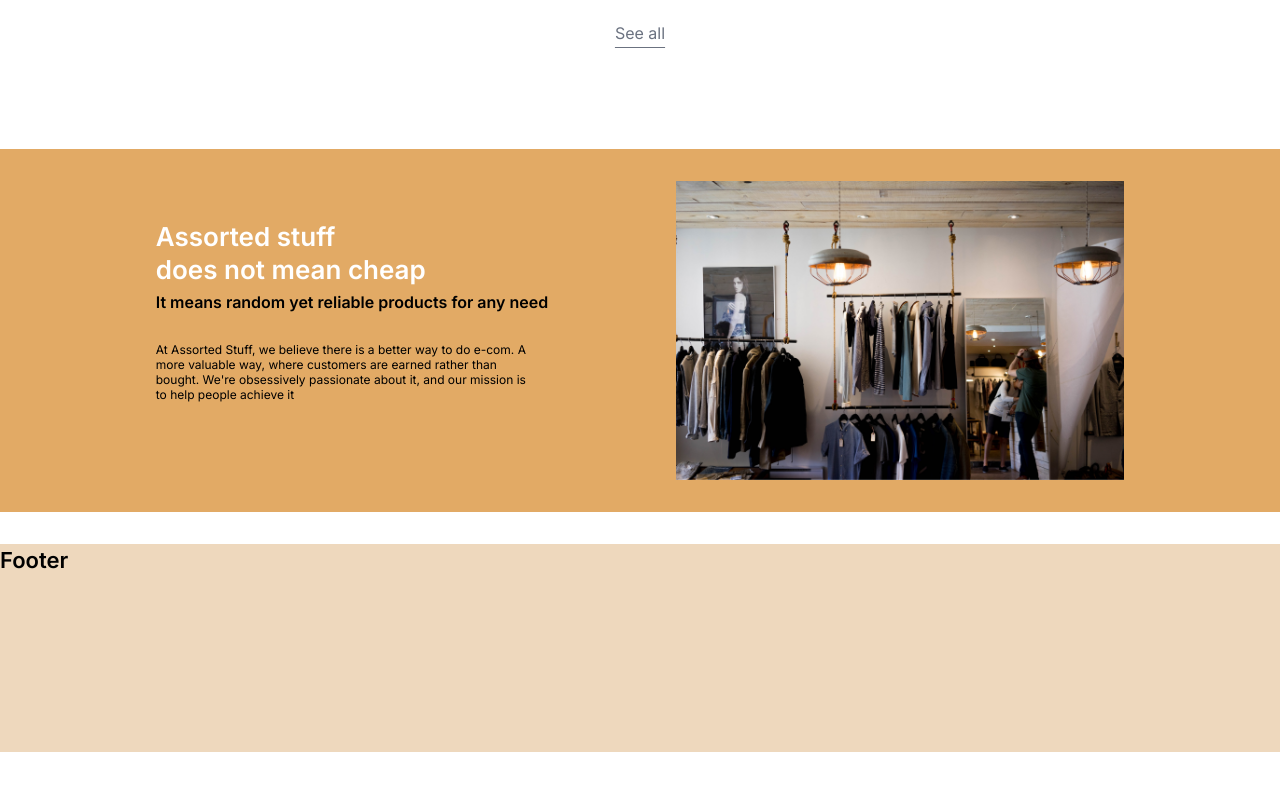
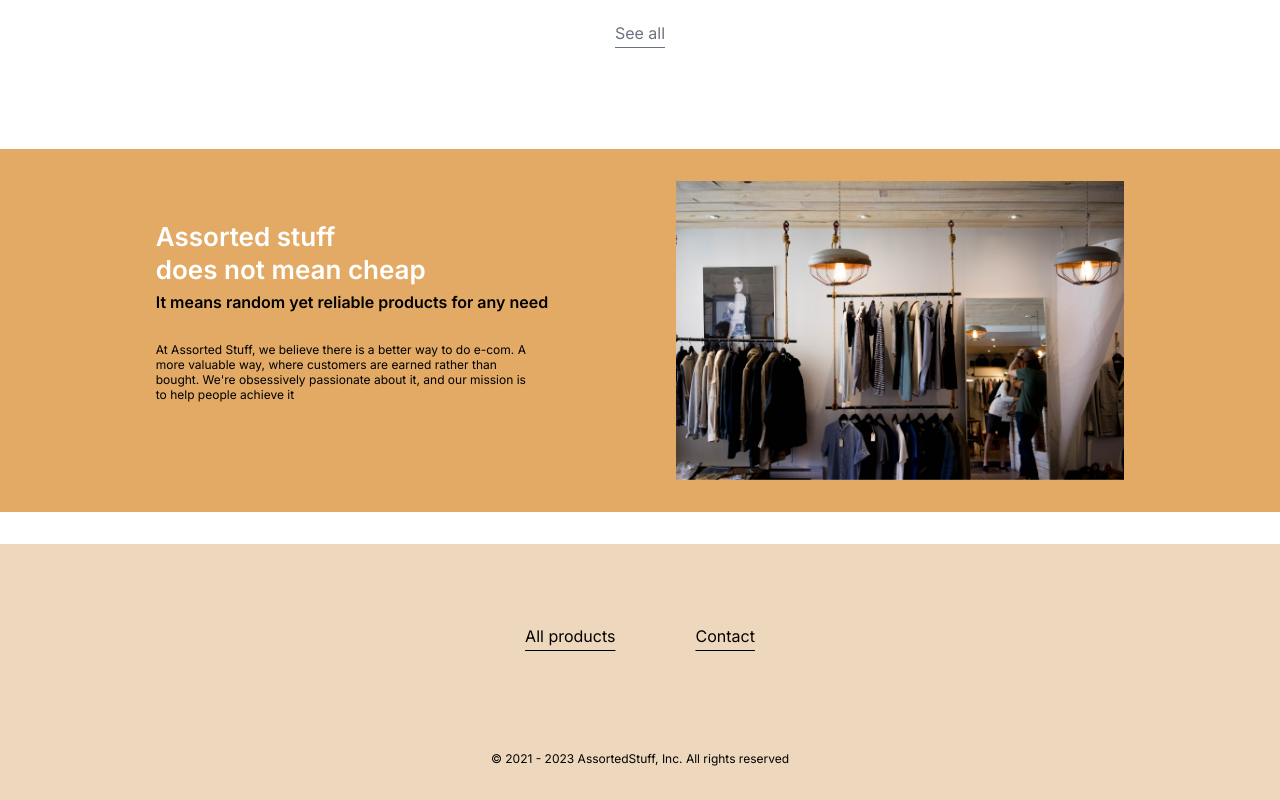
Before and after one commit to SolveigRebnord/react-ecom, a React (Create React App) app: page / in a window 1280 px wide. Shown: the part 1144-1944 px from the top of the page. Before the commit the page ends 1896 px from the top, so only its background shows below. Built offline with nearby package versions, Linux system fonts and the light colour scheme; no server answers.

Commit message:
Footer finished

```diff
--- a/src/components/Footer.js
+++ b/src/components/Footer.js
@@ -1,18 +1,47 @@
 
 import tw from "tailwind-styled-components"
+import { NavLink } from "react-router-dom";
+import {UnderlineLink} from '../styles/Buttons'
+
 
 const StyleFooter = tw.footer`
     bg-mainBeige
     w-full
-    h-52
+    h-64
     mt-8
+    p-8
+    pt-14
+    md:pt-20
+    flex
+    flex-col
+    justify-between
+    items-center
 `
 
 const Footer = () => {
     return (
         <>
         <StyleFooter>
-         <h3>Footer</h3>
+            <div className="">
+                <nav>
+                    <ul className="flex flex-col items-center gap-6 md:flex-row md:gap-20">
+                        <li>
+                            <NavLink to={'/products'} >
+                                <UnderlineLink>All products</UnderlineLink>
+                            </NavLink>
+                        </li>
+                        <li>
+                            <NavLink to={'/contact'} >
+                                <UnderlineLink>Contact</UnderlineLink>
+                            </NavLink>
+                        </li>
+                    </ul>
+                </nav>
+            </div>
+
+         <div className="">
+            <p className=" ">© 2021 - 2023 AssortedStuff, Inc. All rights reserved</p>
+         </div>
         </StyleFooter>
         </>
      );
--- a/src/styles/Buttons.js
+++ b/src/styles/Buttons.js
@@ -108,11 +108,26 @@ const LinedLink = tw.span`
     after:leading-none
     hover:after:delay-400
     hover:after:opacity-100
+`
 
+const UnderlineLink = tw.span`
+    w-fit
+    mx-auto
+    underline-offset-8
+    underline
+    h-12
+    inline-block
+    transition
+    ease-in
+    duration-100
+    delay-50
+    hover:-translate-y-1
+    hover:scale-105
 `
+
 
 //border border-solid rounded-md border-white hover:shadow-md hover:border-gray-50 hover:cursor-pointer transition ease-in delay-50 hover:scale-105
 
 
 
-export {GreenBtnS, BeigeBtnS, GreenBtnL, BeigeBtnL, PlainBtn, QuickBtn, LinedLink}
+export {GreenBtnS, BeigeBtnS, GreenBtnL, BeigeBtnL, PlainBtn, QuickBtn, LinedLink, UnderlineLink}
```
